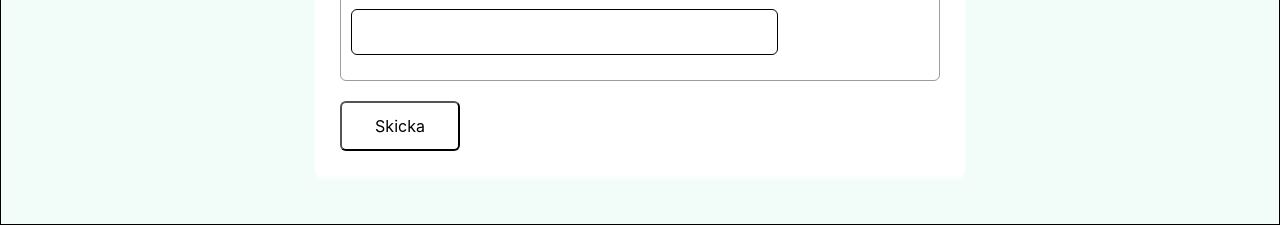
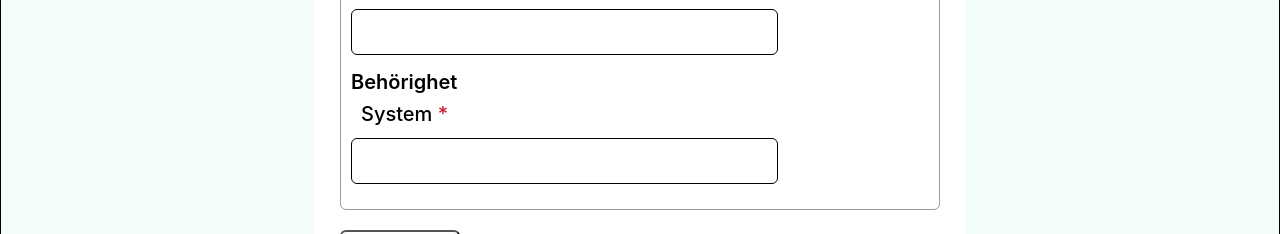
Before and after one commit to FrankAsplund/vue-reactivity, a Vue app in the folder vue-project/: page /about in a window 1280 px wide. Shown: the part 1042-1276 px from the top of the page. Built offline with nearby package versions, Linux system fonts and the light colour scheme; no server answers.

Commit message:
system fetch API

```diff
--- a/vue-project/src/views/AboutView.vue
+++ b/vue-project/src/views/AboutView.vue
@@ -12,6 +12,7 @@ export default {
         phonenr: "",
         company: "",
         department: "",
+        system: "",
       },
       records: [],
     };
@@ -63,12 +64,10 @@ export default {
         });
     },
 
-    /* https://oni-demo1-app.onify.net/api/v2/my/items/access-management?filter=type:user&term=anna&pagesize=50&sort=name.lower,asc */
-
-    getAllItemsOnify() {
+    getAllSystemsOnify() {
       axios
         .get(
-          "https://oni-demo1-app.onify.net/api/v2/my/items/access-management?filter=type:user&term=anna&pagesize=50&sort=name.lower,asc",
+          "https://oni-demo1-app.onify.net/api/v2/my/items/access-management?filter=tag:system&filter=tag:access&term=bilbo&pagesize=50&sort=name.lower,asc",
           {
             headers: {
               accept: "application/json",
@@ -87,11 +86,37 @@ export default {
     },
   },
 
+  /* https://oni-demo1-app.onify.net/api/v2/my/items/access-management?filter=type:user&term=anna&pagesize=50&sort=name.lower,asc */
+  /* https://oni-demo1-app.onify.net/api/v2/my/items/access-management?filter=tag:system&filter=tag:access&term=bilbo&pagesize=50&sort=name.lower,asc */
+
+  /* getAllItemsOnify() {
+      axios
+        .get(
+          "https://oni-demo1-app.onify.net/api/v2/my/items/access-management?filter=type:user&term=anna&pagesize=50&sort=name.lower,asc",
+          {
+            headers: {
+              accept: "application/json",
+              authorization:
+                "eyJhbGciOiJIUzI1NiIsInR5cCI6IkpXVCJ9.eyJrZXkiOiJsaWEiLCJleHBpcmVkYXRlIjoiMjAyMy0wNC0zMFQwODo0NToyMC4wMDBaIiwiY2xpZW50Q29kZSI6Im9uaSIsImlhdCI6MTY3MTQzODE5MH0.0v8gGzhn5XQRswdeKF2AfGuCRh6EGj_HFQz2bupN5ao",
+            },
+          }
+        )
+        .then((response) => {
+          console.log(response.data.access);
+          this.access = response.data.access;
+        })
+        .catch((error) => {
+          console.log(error.message);
+        });
+    },
+  }, */
+
   mounted() {
     console.log("Mounted");
     /* this.getAllRecords(); */
     this.getAllRecordsOnify();
-    this.getAllItemsOnify();
+    /* this.getAllItemsOnify(); */
+    this.getAllSystemsOnify();
   },
 };
 </script>
@@ -221,6 +246,22 @@ export default {
                 type="text"
                 v-model="formData.department"
                 required
+              />
+            </div>
+
+            <div class="header">Behörighet</div>
+
+            <div class="form-class">
+              <label for="system"
+                >System
+                <span class="required-label"> *</span>
+              </label>
+              <br />
+              <input
+                name="system"
+                type="text"
+                required
+                v-model="formData.system"
               />
             </div>
           </div>
--- a/vue-project/src/views/UsersView.vue
+++ b/vue-project/src/views/UsersView.vue
@@ -3,8 +3,7 @@ import axios from "axios";
 
 export default {
   name: "UsersView",
-  components: {
-  },
+  components: {},
 
   data() {
     return {
@@ -28,12 +27,14 @@ export default {
 
     /* Deletes an entry in the database */
     deleteData(id) {
-      if(confirm('Are you sure you want to delete this user from the database? This choice is permanent and cannot be regretted.') == true) {
+      if (
+        confirm(
+          "Are you sure you want to delete this user from the database? This choice is permanent and cannot be regretted."
+        ) == true
+      ) {
         axios
           .delete(`http://localhost:3000/posts/${id}`)
-        .then(
-          this.getAllPosts()
-          )
+          .then(this.getAllPosts())
           .catch(function (error) {
             console.log(error.response);
           });
@@ -43,17 +44,23 @@ export default {
     },
 
     getAllPosts() {
-      axios
-        .get("http://localhost:3000/posts")
-        .then(response => {
+      axios.get("http://localhost:3000/posts").then((response) => {
         if (this.search) {
-            this.posts = response.data.filter(posts =>
-              posts.firstname.toLowerCase().includes(this.search.toLowerCase()) ||
-              posts.lastname.toLowerCase().includes(this.search.toLowerCase()) ||
+          this.posts = response.data.filter(
+            (posts) =>
+              posts.firstname
+                .toLowerCase()
+                .includes(this.search.toLowerCase()) ||
+              posts.lastname
+                .toLowerCase()
+                .includes(this.search.toLowerCase()) ||
               posts.title.toLowerCase().includes(this.search.toLowerCase()) ||
               posts.phonenr.toLowerCase().includes(this.search.toLowerCase()) ||
               posts.company.toLowerCase().includes(this.search.toLowerCase()) ||
-              posts.department.toLowerCase().includes(this.search.toLowerCase())
+              posts.department
+                .toLowerCase()
+                .includes(this.search.toLowerCase()) ||
+              posts.system.toLowerCase().includes(this.search.toLowerCase())
           );
         } else {
           console.log(response.data);
@@ -66,7 +73,7 @@ export default {
   mounted() {
     console.log("Mounted");
     this.getAllPosts();
-  }
+  },
 
   /*  {
   "id": 6,
@@ -82,11 +89,15 @@ export default {
 
 <template>
   <div class="searchbar">
-    <input type="text" v-model.trim="search" placeholder="Search for users..." @keyup="getAllPosts"/>
+    <input
+      type="text"
+      v-model.trim="search"
+      placeholder="Search for users..."
+      @keyup="getAllPosts"
+    />
   </div>
   <main>
     <div class="grid">
-
       <div v-for="post in posts" :key="post.id" class="for-class">
         <div class="user-container">
           <h1 class="user-h1">{{ post.id }}</h1>
@@ -95,6 +106,7 @@ export default {
           <div class="user-text">Telefonnummer: {{ post.phonenr }}</div>
           <div class="user-text">Bolag: {{ post.company }}</div>
           <div class="user-text">Avdelning: {{ post.department }}</div>
+          <div class="user-text">Behörighet: {{ post.system }}</div>
           <button class="user-button" @click="deleteData(post.id)">
             Delete post
           </button>
@@ -133,7 +145,6 @@ main {
 
 .for-class {
   margin: 5px;
-
 }
 
 .user-container {
@@ -210,5 +221,4 @@ input {
   justify-content: center;
   padding: 10px;
 }
-
 </style>
```
Lines whose indentation alone changed are shown as unchanged.
